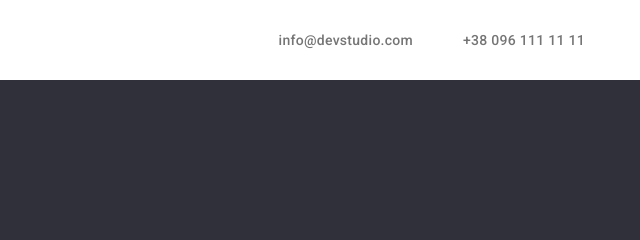
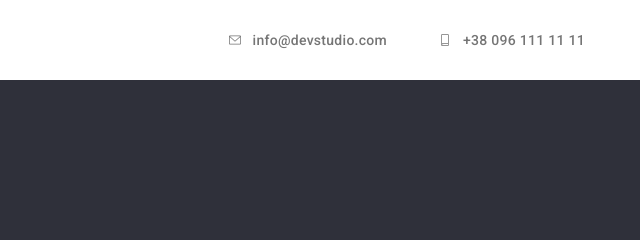
Before and after one commit to Daynero/frontend_hw_4, a plain HTML site: page index.html in a window 1280 px wide. Shown: the top 240 px of the page, 640-1280 px from the left. Drawn offline with nearby package versions, Linux system fonts and the light colour scheme.

Commit message:
добавлен спрайт svg проставлены иконки в хедере

```diff
--- a/css/common.css
+++ b/css/common.css
@@ -88,10 +88,17 @@ img {
 /* Телефон и эмэйл */
 .contact {
   align-items: center;
-  margin-left: auto;
+  margin: 0px 0px 0px auto;
   padding: 0px;
   display: flex;
   list-style: none;
+}
+
+.contact__icon {
+  margin-right: 10px;
+  width: 16px;
+  height: 12px;
+  fill: #757575;
 }
 
 .contact__item:not(:last-child) {
@@ -99,6 +106,8 @@ img {
 }
 
 .contact__link {
+  display: flex;
+  align-items: center;
   padding: 32px 0px;
   text-decoration: none;
   font-weight: 500;
@@ -111,6 +120,10 @@ img {
 .contact__link:hover,
 .contact__link:focus {
   color: var(--blue-color);
+}
+.contact__link:hover .contact__icon,
+.contact__link:focus .contact__icon {
+  fill: var(--blue-color);
 }
 
 /* Footer */
--- a/index.html
+++ b/index.html
@@ -46,12 +46,18 @@
         <ul class="contact">
           <li class="contact__item">
             <a class="contact__link" href="mailto:info@devstudio.com"
-              >info@devstudio.com</a
+              ><svg class="contact__icon">
+                <use href="./images/symbol-defs.svg#icon-envelope"></use>
+              </svg>
+              info@devstudio.com</a
             >
           </li>
           <li class="contact__item">
             <a class="contact__link" href="tel:+380961111111"
-              >+38 096 111 11 11</a
+              ><svg class="contact__icon">
+                <use href="./images/symbol-defs.svg#icon-smartphone"></use>
+              </svg>
+              +38 096 111 11 11</a
             >
           </li>
         </ul>
```
Also changed, not shown: images/symbol-defs.svg (added).
